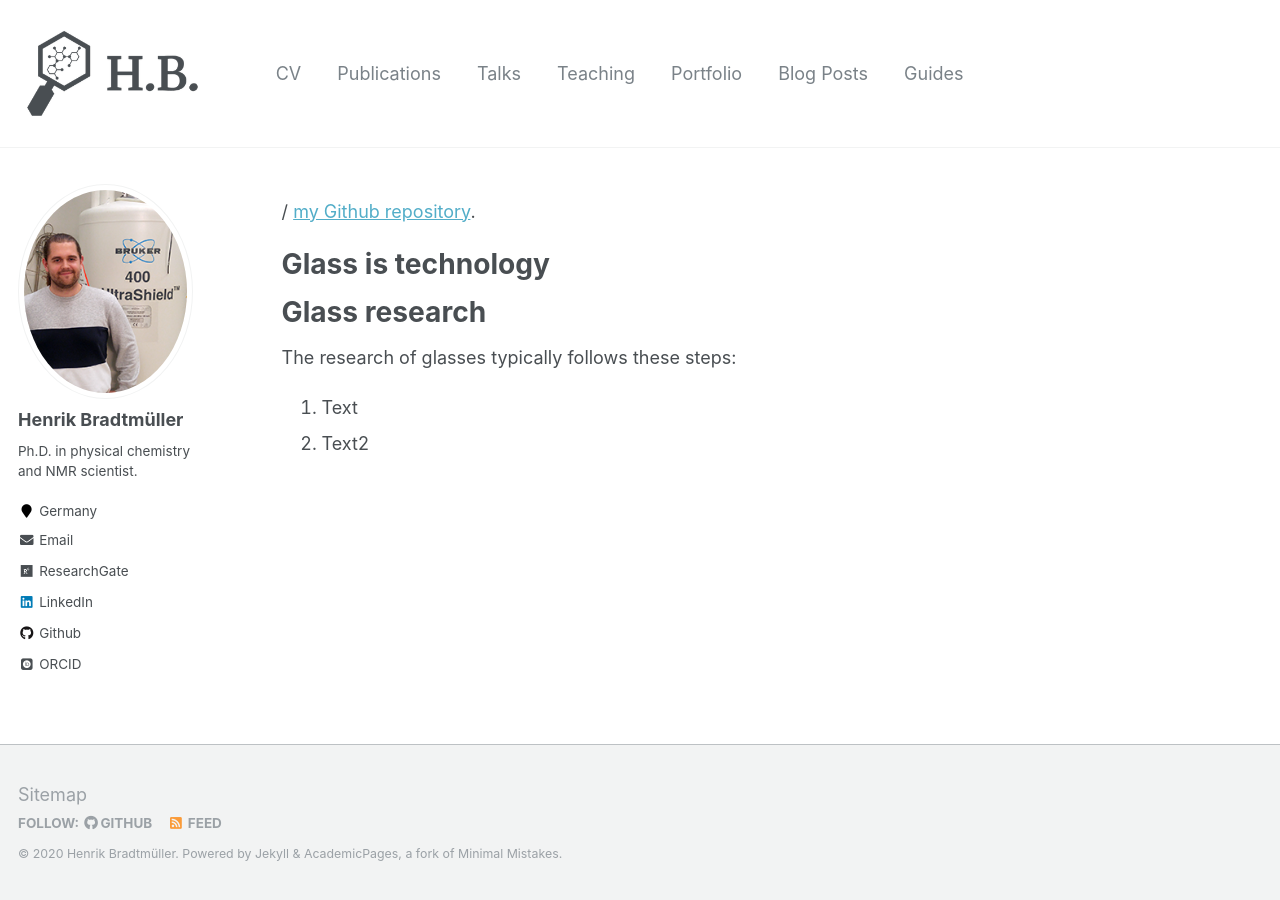
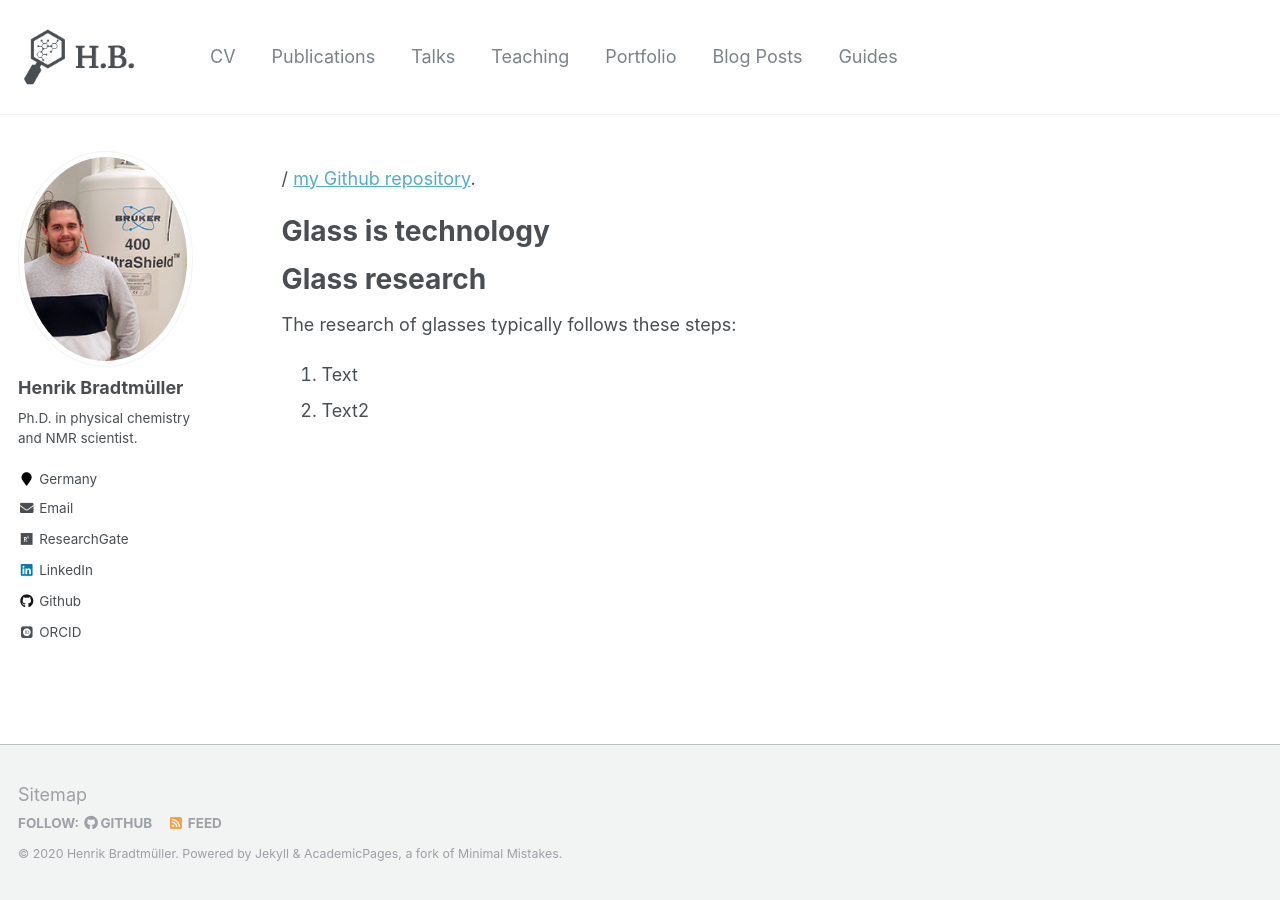
Before and after one commit to hbrmn/hbrmn.github.io, a Jekyll site: the page built from _pages/about.md, in a window 1280 px wide. Built offline with Jekyll 4.4.1, drawn with Linux system fonts in a browser that asks for light colours; some web fonts are replaced.

Commit message:
Logo width test

```diff
--- a/_includes/masthead.html
+++ b/_includes/masthead.html
@@ -6,7 +6,7 @@
       <nav id="site-nav" class="greedy-nav">
         <button><div class="navicon"></div></button>
         <ul class="visible-links">
-          <li class="masthead__menu-item masthead__menu-item--lg"><a href="{{ base_path }}/"><img alt={{ site.title }} src="{{ base_path }}/images/Logo_HB4.PNG" width="185.7" height="45">
+          <li class="masthead__menu-item masthead__menu-item--lg"><a href="{{ base_path }}/"><img alt={{ site.title }} src="{{ base_path }}/images/Logo_HB4.PNG" width="120">
           {% for link in site.data.navigation.main %}
             {% if link.url contains 'http' %}
               {% assign domain = '' %}
```
